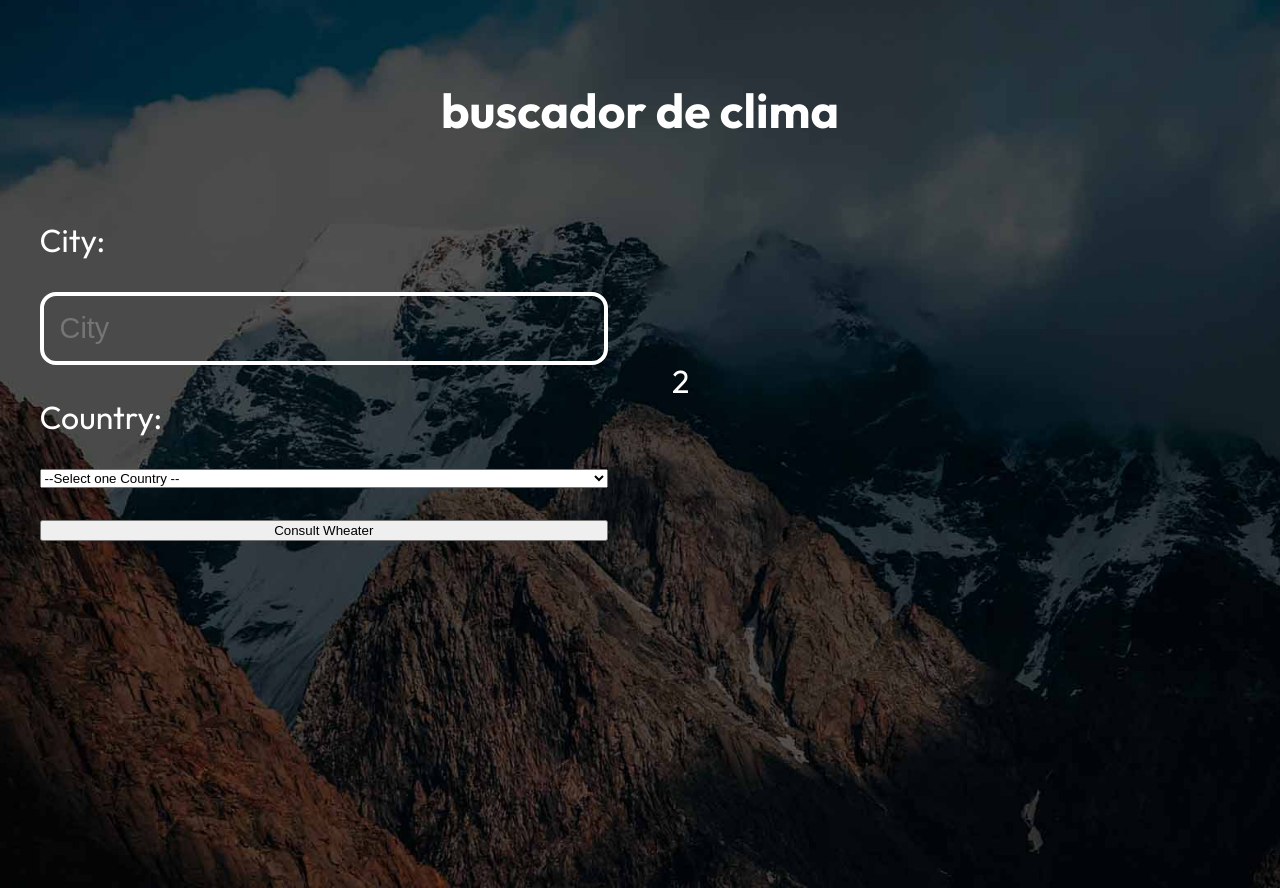
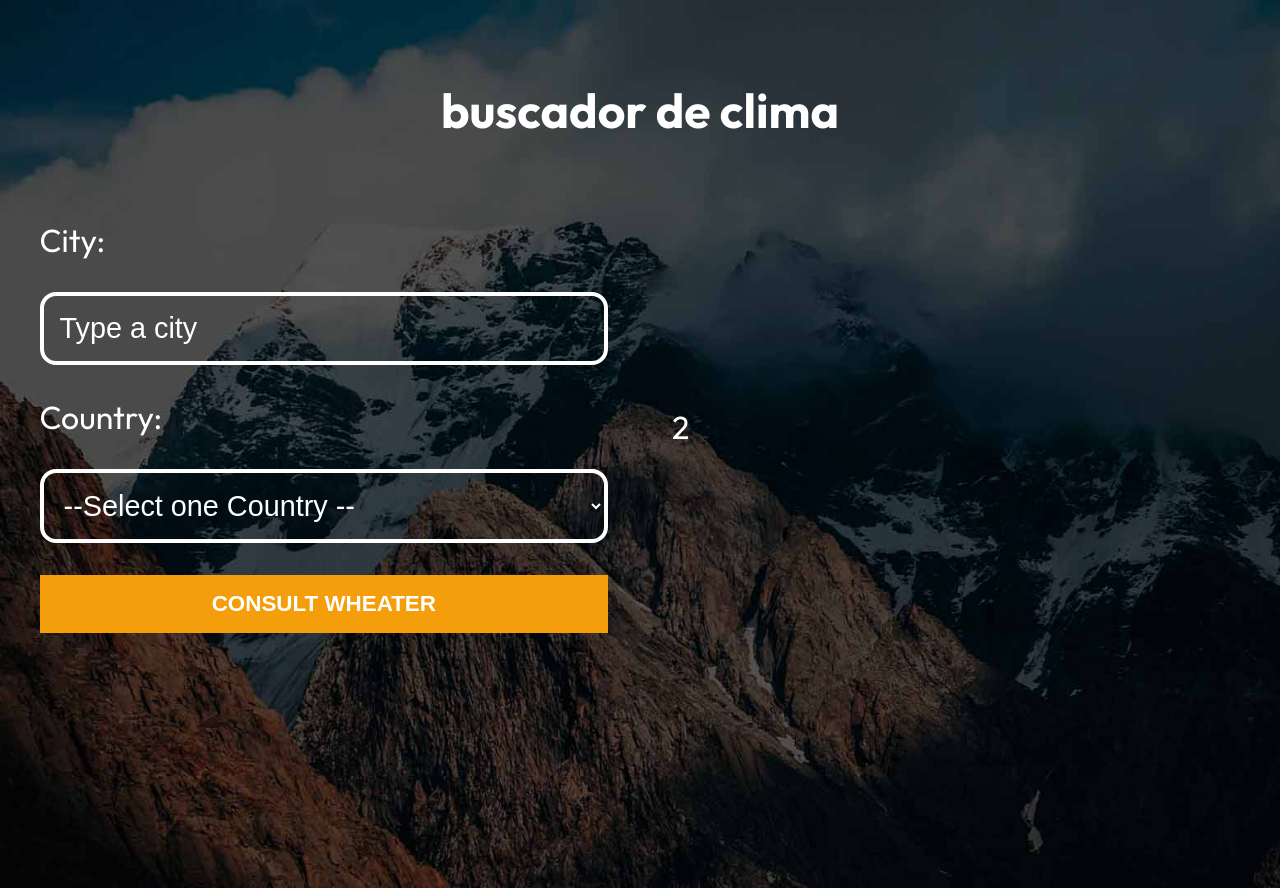
Before and after one commit to Magi2497/wheather-forecaster, a React (Vite) app: page / in a window 1280 px wide. Built offline with nearby package versions, Linux system fonts and the light colour scheme.

Commit message:
added styles to form and  function on change to modify the inputs

```diff
--- a/src/components/Form/Form.module.css
+++ b/src/components/Form/Form.module.css
@@ -5,7 +5,8 @@
   gap: 2rem;
 }
 
-.form input[type='text'] {
+.form input[type='text'],
+.form select {
   padding: 1rem;
   background-color: transparent;
   border: 0.3rem solid var(--white);
@@ -14,3 +15,23 @@
   font-weight: 400;
   border-radius: 1rem;
 }
+
+.form select option {
+  color: black;
+  background-color: grey;
+}
+
+.field ::placeholder {
+  color: var(--white);
+}
+
+.submit {
+  background-color: var(--primary);
+  border: none;
+  color: var(--white);
+  font-weight: 700;
+  font-size: 1.4rem;
+  text-transform: uppercase;
+  cursor: pointer;
+  padding: 1rem;
+}
--- a/src/components/Form/Form.tsx
+++ b/src/components/Form/Form.tsx
@@ -1,16 +1,46 @@
+import { useState } from 'react'
+import type { SearchType } from '../../types'
 import { countries } from '../../data/countries'
 import styles from './Form.module.css'
 export default function Form() {
+  const [search, setSearch] = useState<SearchType>({
+    city: '',
+    country: '',
+  })
+
+  const handleChange = (
+    e:
+      | React.ChangeEvent<HTMLInputElement>
+      | React.ChangeEvent<HTMLSelectElement>,
+  ) => {
+    setSearch({
+      ...search,
+      [e.target.name]: e.target.value,
+    })
+  }
+
   return (
     <>
       <form className={styles.form}>
         <div className={styles.field}>
           <label htmlFor="city"> City:</label>
-          <input type="text" id="city" name="city" placeholder="City" />
+          <input
+            type="text"
+            id="city"
+            name="city"
+            placeholder="Type a city"
+            value={search.city}
+            onChange={handleChange}
+          />
         </div>
         <div className={styles.field}>
           <label htmlFor="country"> Country: </label>
-          <select name="country" id="country">
+          <select
+            name="country"
+            id="country"
+            value={search.country}
+            onChange={handleChange}
+          >
             <option value=""> --Select one Country --</option>
             {countries.map(country => (
               <option key={country.code} value={country.code}>
@@ -19,7 +49,11 @@ export default function Form() {
             ))}
           </select>
 
-          <input type="submit" value="Consult Wheater" />
+          <input
+            type="submit"
+            className={styles.submit}
+            value="Consult Wheater"
+          />
         </div>
       </form>
     </>
--- a/src/data/countries.ts
+++ b/src/data/countries.ts
@@ -1,4 +1,6 @@
-export const countries = [
+import type { Country } from '../types'
+
+export const countries: Country[] = [
   { code: 'US', name: 'Estados Unidos' },
   { code: 'MX', name: 'México' },
   { code: 'AR', name: 'Argentina' },
--- /dev/null
+++ b/src/types/index.ts
@@ -0,0 +1,9 @@
+export type SearchType = {
+  city: string
+  country: string
+}
+
+export type Country = {
+  code: string
+  name: string
+}
```
